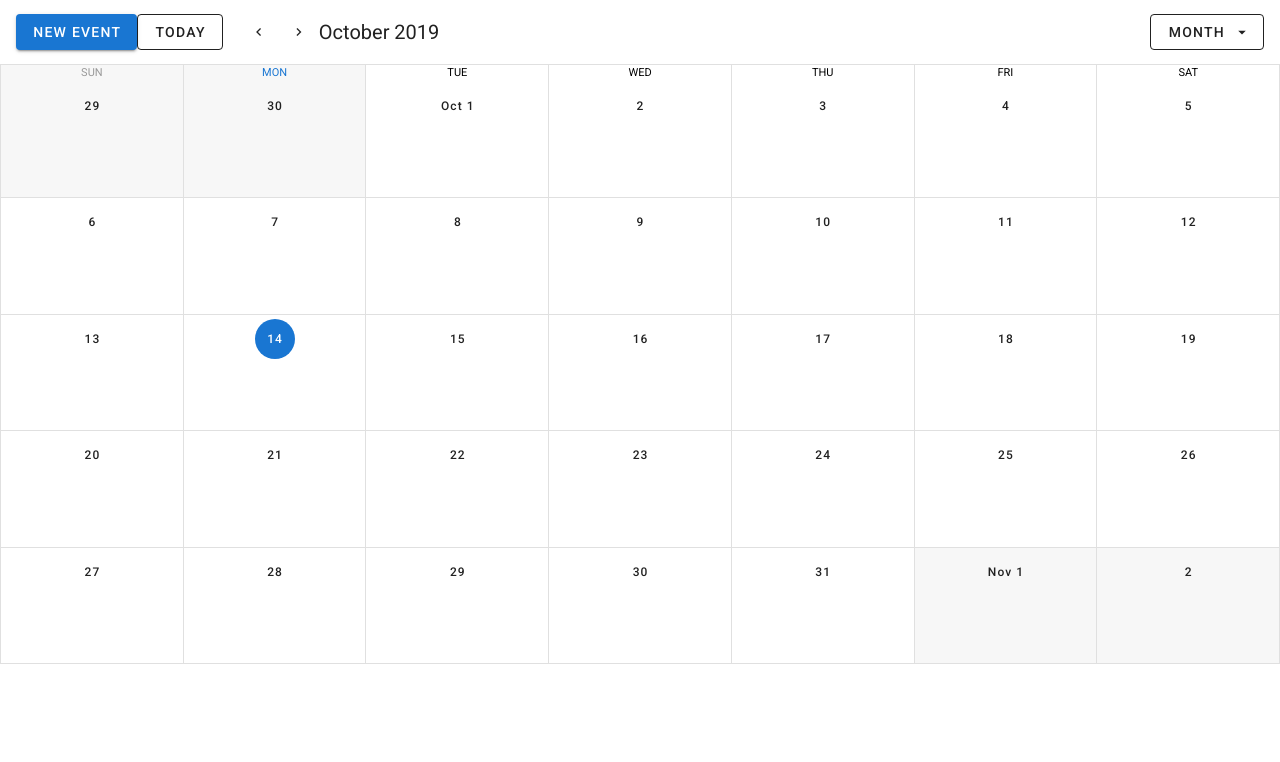
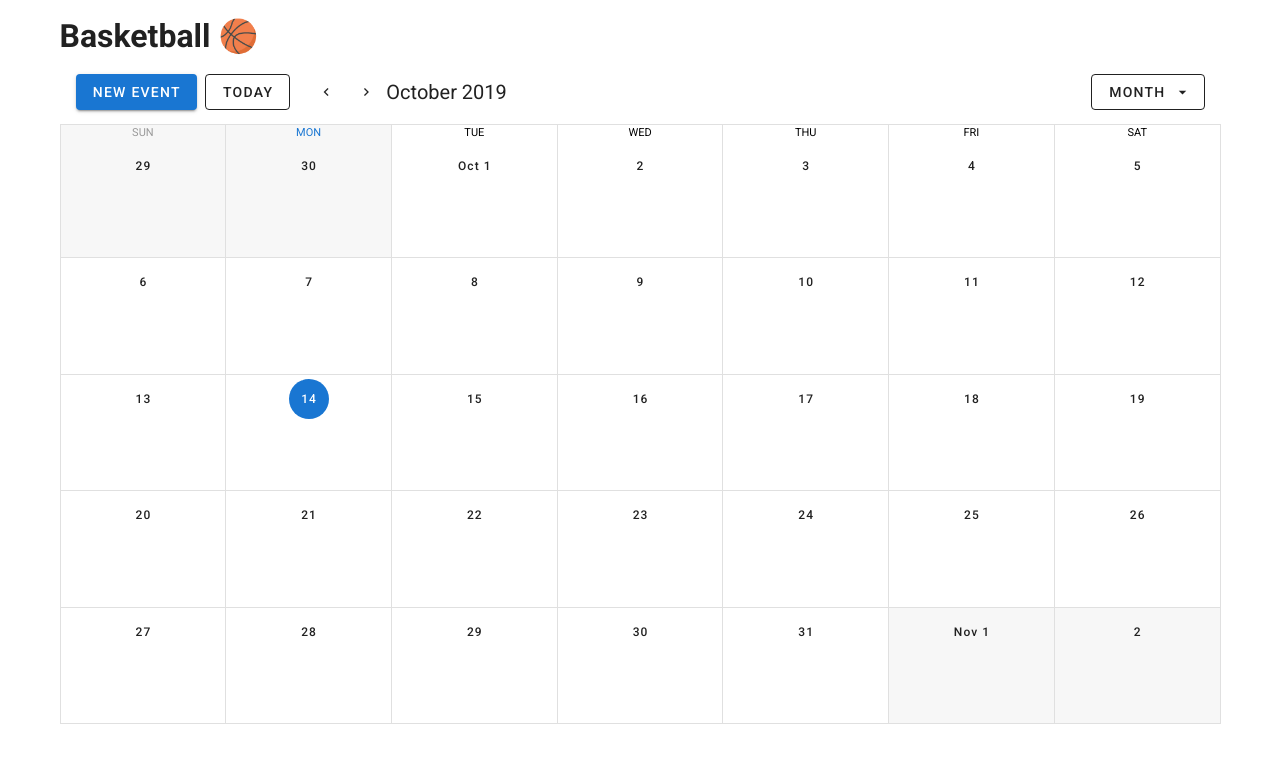
Before and after one commit to tuantruong625/vue-calender, a Vue app: page / in a window 1280 px wide. Shown: the top 762 px of the page. Built offline with nearby package versions, Linux system fonts and the light colour scheme; no server answers; the database is empty; what vue-textarea-autosize would draw is missing.

Commit message:
Add header

```diff
--- a/public/index.html
+++ b/public/index.html
@@ -5,7 +5,7 @@
     <meta http-equiv="X-UA-Compatible" content="IE=edge">
     <meta name="viewport" content="width=device-width,initial-scale=1.0">
     <link rel="icon" href="<%= BASE_URL %>favicon.ico">
-    <title>vue-calender</title>
+    <title>Basketball</title>
     <link rel="stylesheet" href="https://fonts.googleapis.com/css?family=Roboto:100,300,400,500,700,900">
     <link rel="stylesheet" href="https://cdn.jsdelivr.net/npm/@mdi/font@latest/css/materialdesignicons.min.css">
   </head>
--- a/src/App.vue
+++ b/src/App.vue
@@ -1,6 +1,7 @@
 <template>
-  <v-app>
+  <v-app class="container">
     <v-content>
+      <h1 class="header">Basketball 🏀</h1>
       <Calender />
     </v-content>
   </v-app>
@@ -19,3 +20,10 @@ export default {
   }),
 };
 </script>
+
+
+<style scoped>
+.header {
+  color: ##495057;
+}
+</style>
--- a/src/components/Calender.vue
+++ b/src/components/Calender.vue
@@ -3,7 +3,7 @@
     <v-col>
       <v-sheet height="64">
         <v-toolbar flat color="white">
-          <v-btn color="primary" dark @click.stop="dialog = true">
+          <v-btn color="primary" class="mr-2" dark @click.stop="dialog = true">
             New Event
           </v-btn>
           <v-btn outlined class="mr-4" @click="setToday">
```
